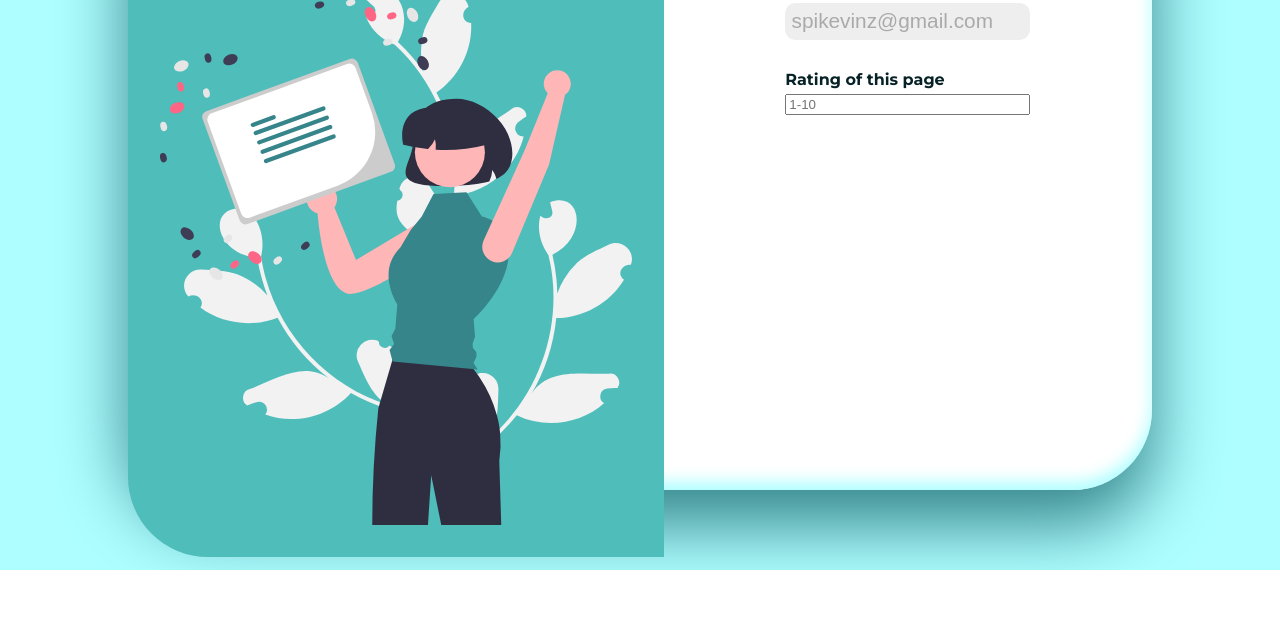
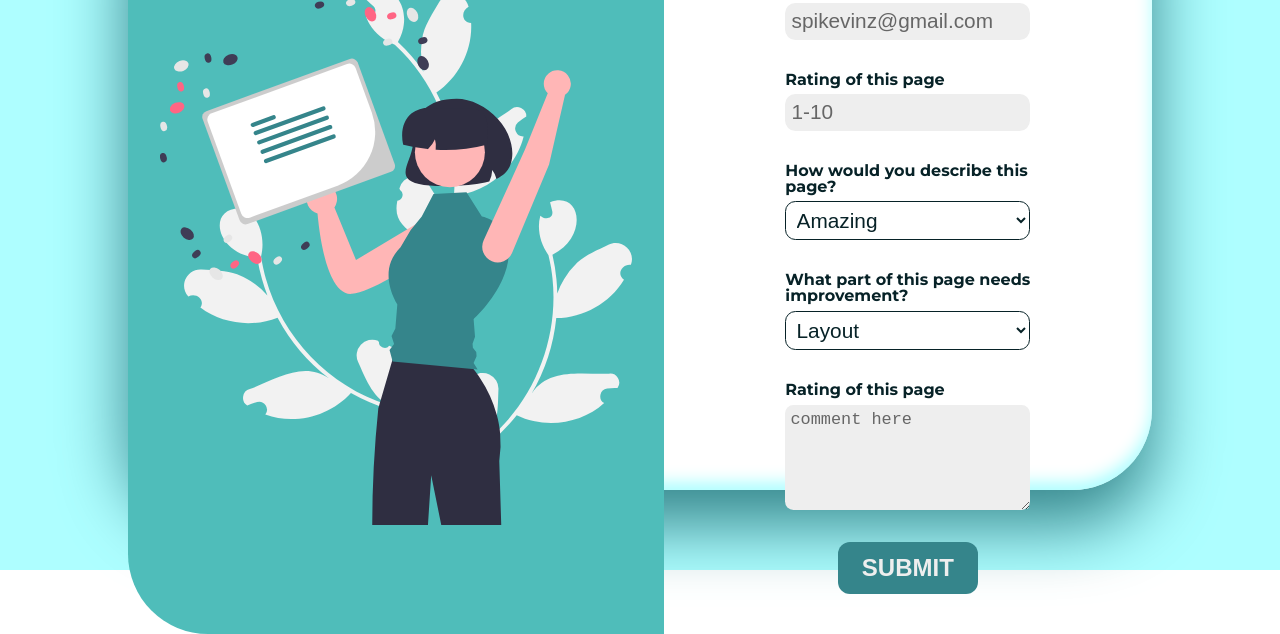
Before and after one commit to superspike7/avion-survey-form, a website: page index.html in a window 1280 px wide. Shown: the part 230-864 px from the top of the page. Before the commit the page ends 800 px from the top, so only its background shows below. Drawn offline with Linux system fonts and the light colour scheme.

Commit message:
survey form complete

```diff
--- a/index.html
+++ b/index.html
@@ -33,6 +33,34 @@
 						<input type="number" name="rating" min="1" max="10" placeholder="1-10">
 					</div>
 
+
+					<div class="field">
+						<label for="describe">How would you describe this page?</label>
+						<select id="describe" name="describe">
+							<option value="amazing">Amazing</option>
+							<option value="optimal">Optimal</option>
+							<option value="decent">Decent</option>
+							<option value="ugly">Ugly</option>
+						</select>
+					</div>
+
+					<div class="field">
+						<label for="suggestion">What part of this page needs improvement?</label>
+						<select id="suggestion" name="suggestion">
+							<option value="layout">Layout</option>
+							<option value="fonts">Fonts</option>
+							<option value="colors">Colors</option>
+							<option value="content">Content</option>
+						</select>
+					</div>
+
+					<div class="field">
+						<label for="comment">Rating of this page</label>
+						<textarea id="comment" name="comment" cols="30" rows="5" placeholder="comment here"></textarea>
+					</div>
+
+					<button class="button" type="submit">Submit</button>
+
 				</form>
 			</div>
 		</div>
--- a/input.scss
+++ b/input.scss
@@ -75,7 +75,7 @@ $light: #AEFEFF;
 	padding: 0.3em;
 
 	&::placeholder {
-		color: #aaa;
+		color: #666;
 	}
 }
 
@@ -141,12 +141,45 @@ $light: #AEFEFF;
 					font-weight: bold;
 				}
 
-				input[type=text] {
-					@extend .text-input
+				input[type=text],
+				input[type=email],
+				input[type=number] {
+					@extend .text-input;
 				}
 
-				input[type=email] {
-					@extend .text-input
+				select {
+				   @extend .text-input;
+				   background: #fff;
+				   border: 1px $primary solid;
+				   color: $primary;
+				}
+
+				textarea {
+					@extend .text-input;
+					font-weight: 300;
+
+					&::placeholder {
+						color: #666;
+					}
+				}
+
+			}
+
+            .button {
+				display: block;
+				margin: 0 auto;
+				padding: 0.5em 1em;
+				font-size: 1.5em;
+				text-transform: uppercase;
+				font-weight: bold;
+				background: $dark;
+				color: #eee;
+				border: none;
+				border-radius: 0.5em;
+				cursor: pointer;
+
+				&:hover {
+				 	background: $normal;
 				}
 			}
 		}
```
Also changed, not shown: output.css, 1 other file.
